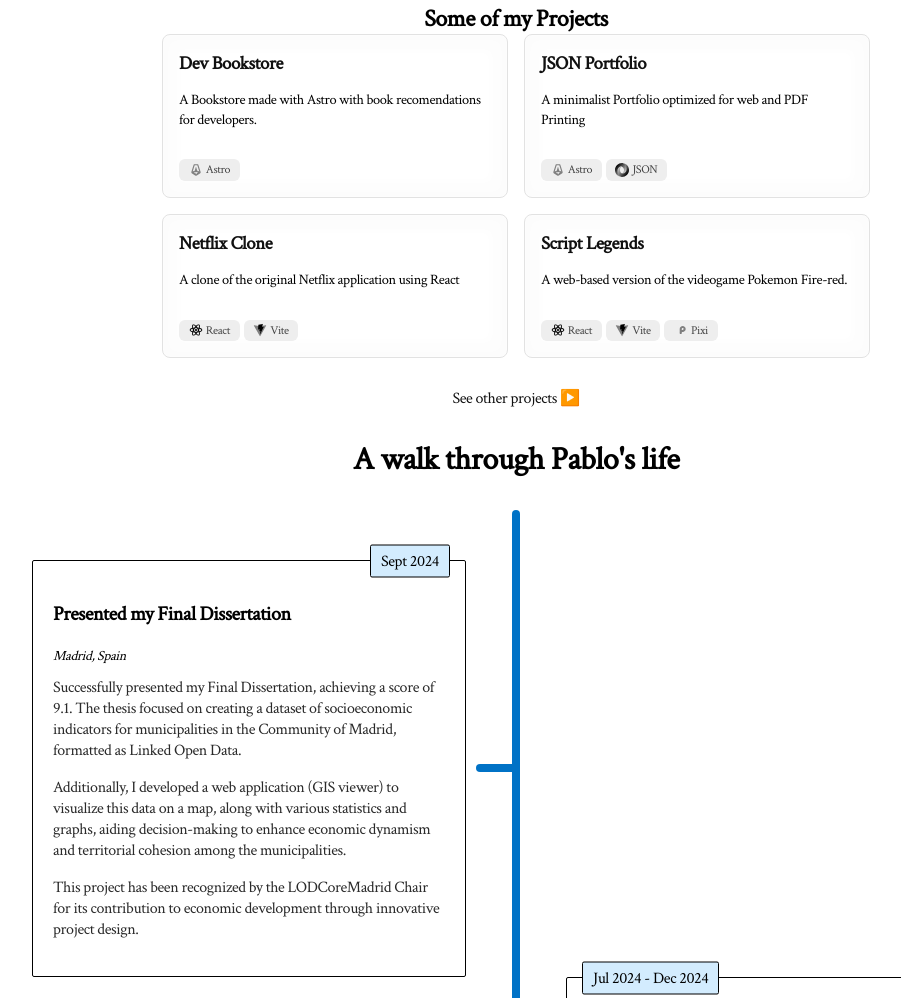
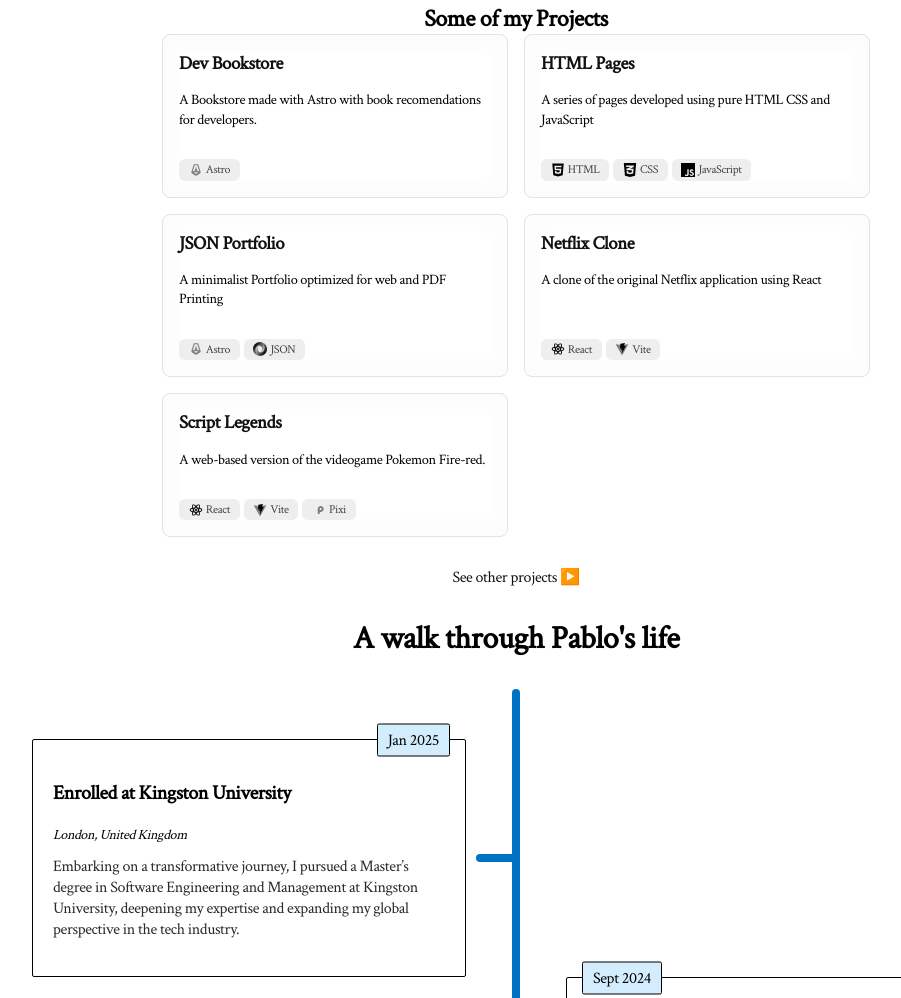
Before and after one commit to PabloRius/Portfolio, an Astro site: page / in a window 1280 px wide. Shown: the part 797-1795 px from the top of the page, without its empty margins (174-1075 px from the left). Built offline with nearby package versions, Linux system fonts and the light colour scheme; Astro itself is replaced by a stand-in of ours.

Commit message:
Add new page for HTML pages

```diff
--- /dev/null
+++ b/src/components/icons/CSS.astro
@@ -0,0 +1,13 @@
+---
+const { size } = Astro.props;
+---
+
+<svg
+  xmlns="http://www.w3.org/2000/svg"
+  width={size}
+  viewBox="0 0 512 512"
+  xml:space="preserve"
+  ><path
+    d="m483.111.501-42.59 461.314-184.524 49.684L71.47 461.815 28.889.501zM397.29 94.302H111.866l6.885 55.708h144.78l-7.7 3.205-132.07 55.006 4.38 54.453 127.69.414 68.438.217-4.381 72.606-64.058 18.035v-.057l-.525.146-61.864-15.617-3.754-45.07h-57.789l7.511 87.007 116.423 34.429v-.062l.21.062 115.799-33.802 15.021-172.761H255.509l.323-.14 135.83-58.071z"
+  ></path></svg
+>
--- /dev/null
+++ b/src/components/icons/HTML.astro
@@ -0,0 +1,9 @@
+---
+const { size } = Astro.props;
+---
+
+<svg xmlns="http://www.w3.org/2000/svg" width={size || 16} viewBox="0 0 32 32"
+  ><path
+    d="m11.677 13.196-.289-3.387 12.536.004.287-3.268L7.79 6.541l.87 9.983h11.374l-.406 4.27-3.627 1.002-3.683-1.009-.234-2.63H8.832l.411 5.198L16 25.162l6.704-1.798.927-10.166H11.677zM2.914 1.045h26.172l-2.38 26.874-10.734 3.037-10.673-3.038z"
+  ></path></svg
+>
--- a/src/components/icons/Icons.astro
+++ b/src/components/icons/Icons.astro
@@ -4,6 +4,9 @@
 import React from "../icons/React.astro";
 import IAstro from "../icons/IAstro.astro";
 import Pixi from "./Pixi.astro";
+import HTML from "./HTML.astro";
+import CSS from "./CSS.astro";
+import JavaScript from "./JavaScript.astro";
 
 export const ICONS: Record<string, any> = {
   JSON,
@@ -11,5 +14,8 @@
   React,
   Astro: IAstro,
   Pixi,
+  HTML,
+  CSS,
+  JavaScript,
 };
 ---
--- /dev/null
+++ b/src/components/icons/JavaScript.astro
@@ -0,0 +1,9 @@
+---
+const { size } = Astro.props;
+---
+
+<svg xmlns="http://www.w3.org/2000/svg" width={size} viewBox="0 0 20 20"
+  ><path
+    d="M15.328 18.432c-1.745 0-2.873-.832-3.423-1.92l1.53-.886c.403.658.926 1.141 1.853 1.141.778 0 1.275-.389 1.275-.926 0-.808-1.078-1.124-1.839-1.45-1.356-.577-2.256-1.302-2.256-2.833 0-1.409 1.074-2.483 2.753-2.483 1.194 0 2.054.416 2.671 1.503l-1.463.94c-.322-.577-.671-.805-1.208-.805-.551 0-.9.349-.9.805 0 .564.349.792 1.155 1.141 1.689.724 2.967 1.293 2.967 3.155 0 1.692-1.329 2.618-3.115 2.618M11 15.599c0 1.947-1.199 2.976-2.864 2.976-1.504 0-2.405-.575-2.848-1.575h-.026l1.529-1.069c.295.523.561.894 1.205.894.618 0 1.004-.313 1.004-1.252V9h2zM0 20h20V0H0z"
+    fill-rule="evenodd"></path></svg
+>
--- /dev/null
+++ b/src/content/events/MastersEnrollment.md
@@ -0,0 +1,7 @@
+---
+title: Enrolled at Kingston University
+location: London, United Kingdom
+startDate: 2025-01-11
+---
+
+Embarking on a transformative journey, I pursued a Master's degree in Software Engineering and Management at Kingston University, deepening my expertise and expanding my global perspective in the tech industry.
--- /dev/null
+++ b/src/content/projects/HTMLPages.md
@@ -0,0 +1,8 @@
+---
+title: HTML Pages
+shortDescription: A series of pages developed using pure HTML CSS and JavaScript
+url: "https://html-pages-sigma.vercel.app/"
+repository: "https://github.com/PabloRius/html-pages"
+stack: ["HTML", "CSS", "JavaScript"]
+status: Ongoing
+---
--- a/src/styles/statusColors.ts
+++ b/src/styles/statusColors.ts
@@ -1,4 +1,5 @@
 export const statusColor: { [key: string]: string } = {
   Early: "rgb(40, 55, 175)",
   Finished: "rgb(29, 192, 58)",
+  Ongoing: "rgb(228, 142, 12)",
 };
```
